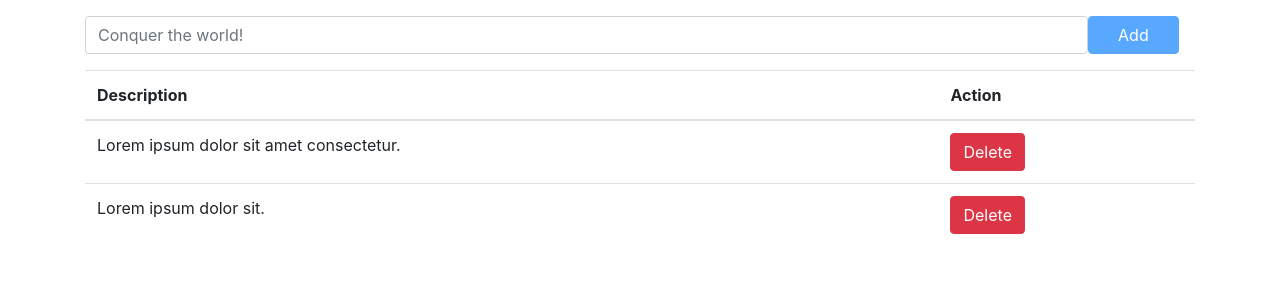
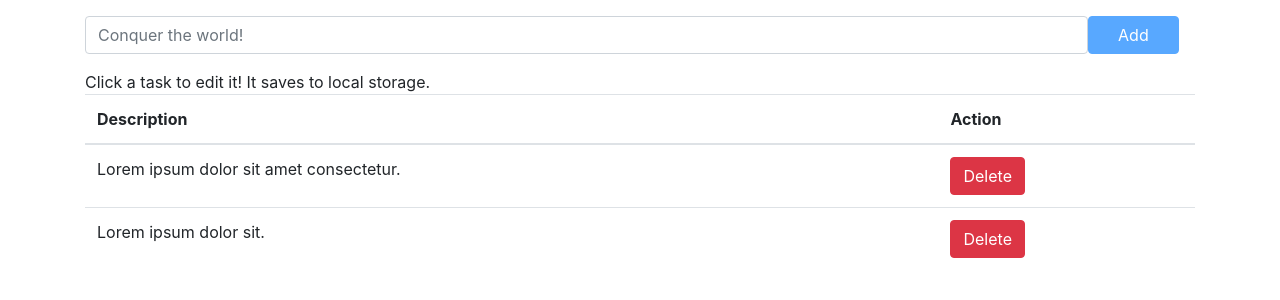
Before and after one commit to krabique/react-to-do-app-client, a React app: page / in a window 1280 px wide. Shown: the top 300 px of the page. Built offline with nearby package versions, Linux system fonts and the light colour scheme; the HTML template or start-up script is replaced by a standard one.

Commit message:
Add info text

```diff
--- a/src/App.js
+++ b/src/App.js
@@ -111,6 +111,7 @@ class App extends Component {
             handleNewTaskInputChange={this.handleChange}
             isEnabled={isEnabled}
           />
+          <div>Click a task to edit it! It saves to local storage.</div>
           <TasksList
             tasks={tasks}
             deleteTask={this.deleteTask}
```
